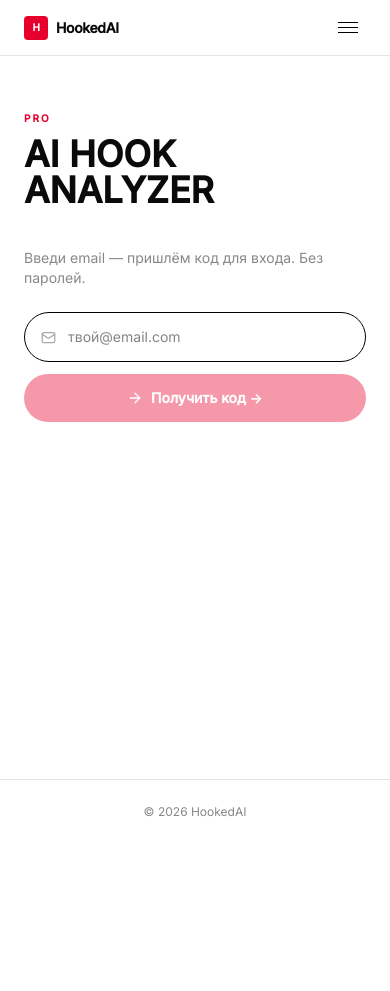
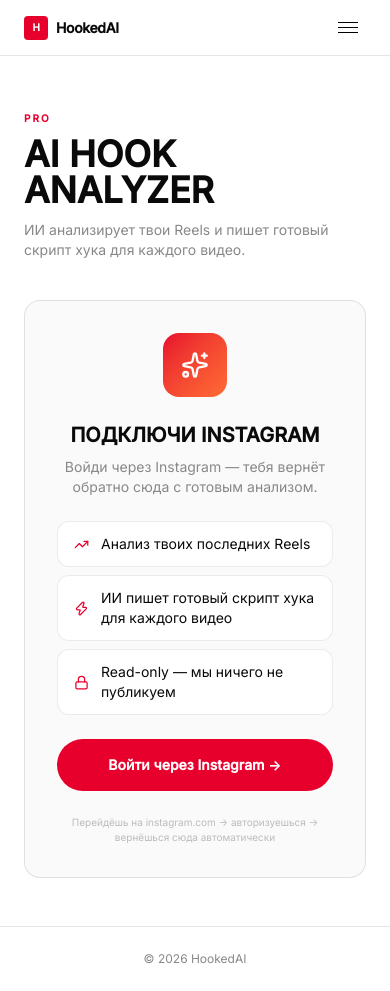
Before and after one commit to bimogg/Hooked.AI, a Next.js app: page /pro in a window 390 px wide. Before the commit the page ends 844 px from the top, so only its background shows below. Built offline with nearby package versions, Linux system fonts and the light colour scheme; no server answers.

Commit message:
feat: Instagram OAuth with real app secret, redirect back to /pro after auth
Co-Authored-By: Claude Sonnet 4.6 <noreply@anthropic.com>

```diff
--- /dev/null
+++ b/app/api/auth/logout/route.ts
@@ -0,0 +1,11 @@
+import { NextResponse } from 'next/server';
+
+const APP_URL = process.env.NEXT_PUBLIC_APP_URL ?? 'https://hooked-ai-seven.vercel.app';
+
+export async function POST() {
+  const res = NextResponse.redirect(`${APP_URL}/pro`);
+  res.cookies.delete('ig_token');
+  res.cookies.delete('ig_user_id');
+  res.cookies.delete('ig_username');
+  return res;
+}
--- a/app/pro/page.tsx
+++ b/app/pro/page.tsx
@@ -1,7 +1,101 @@
-import ProPage from '@/components/ProPage';
+import { cookies } from 'next/headers';
+import Link from 'next/link';
+import ProAnalyzer from '@/components/ProAnalyzer';
+import { Lock, TrendingUp, Zap, Sparkles, LogOut } from 'lucide-react';
 
 export const metadata = { title: 'HookedAI Pro — AI Hook Analyzer' };
 
-export default function Page() {
-  return <ProPage />;
+export default async function ProPage({
+  searchParams,
+}: {
+  searchParams: Promise<{ error?: string }>;
+}) {
+  const { error } = await searchParams;
+  const cookieStore = await cookies();
+  const igUsername = cookieStore.get('ig_username')?.value;
+  const isConnected = !!cookieStore.get('ig_token')?.value;
+
+  return (
+    <div className="max-w-3xl mx-auto px-6 py-12">
+      <div className="mb-10 flex items-start justify-between">
+        <div>
+          <span className="text-[10px] uppercase tracking-[0.2em] text-[#e8002d] font-bold">Pro</span>
+          <h1 className="font-[family-name:var(--font-syne)] font-extrabold text-4xl md:text-5xl uppercase leading-none mt-2">
+            AI Hook<br />Analyzer
+          </h1>
+          <p className="text-[#888] text-sm mt-3 max-w-md">
+            ИИ анализирует твои Reels и пишет готовый скрипт хука для каждого видео.
+          </p>
+        </div>
+        {isConnected && (
+          <form action="/api/auth/logout" method="POST">
+            <button type="submit" className="flex items-center gap-1.5 text-[11px] text-[#888] hover:text-red-600 transition-colors mt-2">
+              <LogOut size={13} /> Выйти
+            </button>
+          </form>
+        )}
+      </div>
+
+      {error && (
+        <div className="mb-6 bg-red-50 border border-red-200 rounded-xl px-4 py-3 text-sm text-red-700">
+          {error === 'denied' && 'Авторизация отклонена. Попробуй снова.'}
+          {error === 'token' && 'Ошибка обмена токена. Проверь App Secret в Vercel.'}
+          {error === 'config' && 'Redirect URI не зарегистрирован в Meta.'}
+          {!['denied','token','config'].includes(error) && 'Ошибка. Попробуй снова.'}
+        </div>
+      )}
+
+      {!isConnected ? (
+        <div className="border border-black/10 rounded-2xl p-8 bg-[#fafafa]">
+          <div className="flex flex-col items-center text-center gap-6 max-w-sm mx-auto">
+            <div className="w-16 h-16 rounded-2xl bg-gradient-to-br from-[#e8002d] to-[#ff6b35] flex items-center justify-center">
+              <Sparkles size={28} className="text-white" />
+            </div>
+            <div>
+              <h2 className="font-[family-name:var(--font-syne)] font-bold text-xl uppercase">
+                Подключи Instagram
+              </h2>
+              <p className="text-[#888] text-sm mt-2">
+                Войди через Instagram — тебя вернёт обратно сюда с готовым анализом.
+              </p>
+            </div>
+            <div className="w-full flex flex-col gap-2">
+              {[
+                { icon: TrendingUp, text: 'Анализ твоих последних Reels' },
+                { icon: Zap, text: 'ИИ пишет готовый скрипт хука для каждого видео' },
+                { icon: Lock, text: 'Read-only — мы ничего не публикуем' },
+              ].map(({ icon: Icon, text }) => (
+                <div key={text} className="flex items-center gap-3 bg-white border border-black/8 rounded-xl px-4 py-3 text-left">
+                  <Icon size={15} className="text-[#e8002d] shrink-0" />
+                  <span className="text-sm">{text}</span>
+                </div>
+              ))}
+            </div>
+            <Link
+              href="/api/auth/instagram"
+              className="w-full bg-[#e8002d] text-white font-bold text-sm py-4 rounded-full hover:opacity-90 transition-opacity text-center"
+            >
+              Войти через Instagram →
+            </Link>
+            <p className="text-[10px] text-[#bbb]">
+              Перейдёшь на instagram.com → авторизуешься → вернёшься сюда автоматически
+            </p>
+          </div>
+        </div>
+      ) : (
+        <div className="flex flex-col gap-5">
+          <div className="flex items-center gap-3 bg-[#f5f5f5] rounded-2xl px-4 py-3">
+            <div className="w-8 h-8 rounded-full bg-gradient-to-br from-[#e8002d] to-[#ff6b35] flex items-center justify-center text-white text-xs font-bold">
+              {igUsername?.[0]?.toUpperCase() ?? 'IG'}
+            </div>
+            <div>
+              <p className="text-sm font-medium">@{igUsername}</p>
+              <p className="text-[10px] text-[#888]">Подключён · Instagram</p>
+            </div>
+          </div>
+          <ProAnalyzer username={igUsername ?? ''} />
+        </div>
+      )}
+    </div>
+  );
 }
```
